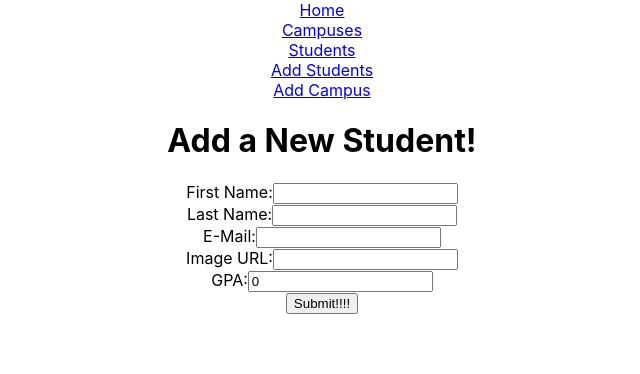
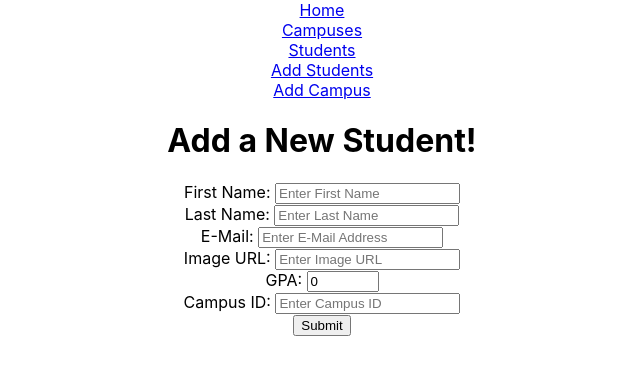
Before and after one commit to ranoushh/crud-frontend, a React (Create React App) app: page /AddStudents in a window 1280 px wide. Shown: the top 374 px of the page, without its empty margins (318-958 px from the left). Built offline with nearby package versions, Linux system fonts and the light colour scheme.

Commit message:
Add students feature fixed, now successfully posts to backend

```diff
--- a/src/components/AddStudents.js
+++ b/src/components/AddStudents.js
@@ -1,4 +1,5 @@
-import React, { useState } from 'react'
+import React, { useState } from 'react';
+import axios from 'axios';
 
 function AddStudents() {
     // const [firstName, setfirstName] = useState('')
@@ -9,66 +10,135 @@ function AddStudents() {
 
     //setting consts within state
     const [state, setState] = useState({
-        firstName: "",
-        lastName: "",
+        firstname: "",
+        lastname: "",
         email: "",
-        imgURL: "",
+        imageurl: "",
         gpa: 0.00,
+        CampusId: null
     })
 
-    const handleChange = (event) => {
-        const value = event.target.value;
+    function handleChange (event) {
+        console.log(state);
+        console.log(event)
+        //event.target.value;
         setState({
             ...state,
-            [event.target.name]: value,
+            [event.target.name]: event.target.value,
         })
     };
 
-    const handleSubmit = (event) => {
+    function handleSubmit (event)  {
         // const submitObj = {
-        //     firstName: state.firstName,
+        //     firstname: state.firstname,
         //     lastName: state.lastName,
         //     email: state.email,
         //     imgURL: state.imgURL,
         //     gpa: state.gpa
         // };
         //above no longer necessary b/c consts are all contained w/i state
+       event.preventDefault();
+        console.log(state)
 
-        event.preventDefault();
-        console.log(state)
+        try {
+            axios.post('http://localhost:8080/api/student/addStudent', {
+                firstname: state.firstname,
+                lastname: state.lastname,
+                email: state.email,
+                imageurl: state.imageurl,
+                gpa: state.gpa,
+                CampusId: state.CampusId
+            })
+            .then(response => {
+                console.log(response.data);
+
+                //clear form here after data is used
+                setState({
+                    firstname: "",
+                    lastname: "",
+                    email: "",
+                    imageurl: "",
+                    gpa: "",
+                    CampusId: ""
+                });
+            });
+        } catch (error) {
+            console.log(error);
+        }
+
+
     };
 
 
   return (
     <div><h1>Add a New Student!</h1>
-    <form onSubmit={handleSubmit}>
+    <form >
         <label>
-            First Name:
-        <input type="text" defaultValue={state.firstName} onChange={handleChange} ></input>
+            First Name: <input type="text"
+            name="firstname"
+            defaultValue={state.firstName}
+            onChange={handleChange}
+            placeholder="Enter First Name"></input>
         </label>
         <br />
         <label>
-            Last Name:
-        <input type="text" defaultValue={state.lastName} onChange={handleChange}></input>
+            Last Name: <input type="text"
+            name="lastname"
+            defaultValue={state.lastname}
+            onChange={handleChange}
+            placeholder="Enter Last Name">
+            </input>
         </label>
         <br />
         <label>
-            E-Mail:
-        <input type="text" defaultValue={state.email} onChange={handleChange}></input>
+            E-Mail:  <input type="text"
+            name="email"
+            defaultValue={state.email}
+            onChange={handleChange}
+            placeholder="Enter E-Mail Address">
+
+            </input>
         </label>
         <br />
         <label>
-            Image URL:
-        <input type="text" defaultValue={state.imgURL} onChange={handleChange}></input>
+            Image URL: <input type="text"
+            name="imageurl"
+            defaultValue={state.imageurl}
+            onChange={handleChange}
+            placeholder="Enter Image URL">
+
+            </input>
         </label>
         <br />
         <label>
-            GPA:
-        <input type="number" step="0.01" defaultValue={state.gpa} onChange={handleChange}></input>
+            GPA: <input type="number"
+            name="gpa"
+            max={4.0}
+            min={0.0}
+            step="0.01"
+            defaultValue={state.gpa}
+            onChange={handleChange}
+            placeholder="Enter GPA">
+
+            </input>
         </label>
         <br />
-        <input onSubmit={handleSubmit} type="submit" value="Submit!!!!"></input>
+        <label>
+            Campus ID: <input type="number"
+            name = "CampusId"
+            step="01"
+            defaultValue={state.CampusId}
+            onChange={handleChange}
+            placeholder="Enter Campus ID">
+            </input>
+        </label>
+        <br />
     </form>
+    <button
+        type="submit"
+        id="submit"
+        onClick={handleSubmit}
+        >Submit</button>
     </div>
   )
 }
```
